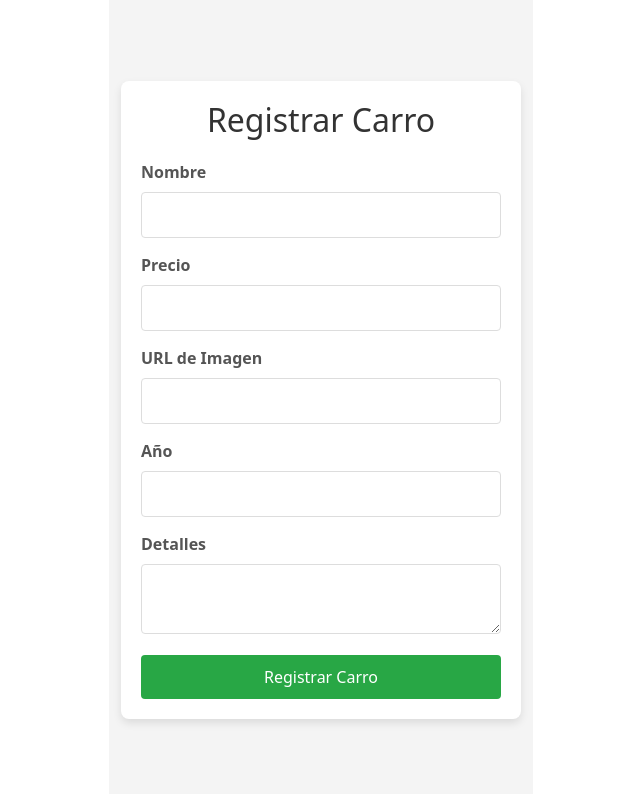
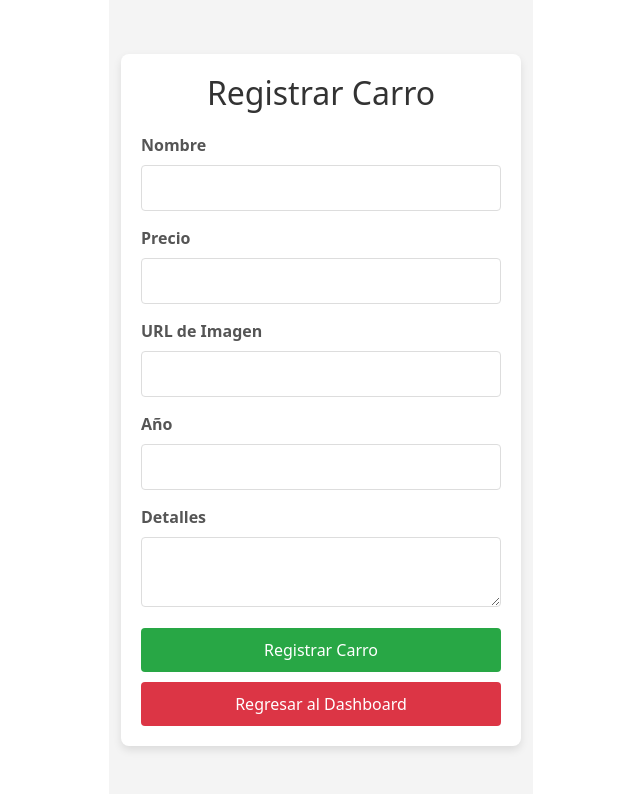
Before and after one commit to MarcoRomo17/concecionaria_TIDSM5A, a React (Create React App) app in the folder concecionaria_neto/: page /RegisterCar in a window 1280 px wide. Shown: the top 794 px of the page, without its empty margins (319-959 px from the left). Built offline with nearby package versions, Linux system fonts and the light colour scheme.

Commit message:
boton de regresar

```diff
--- a/concecionaria_neto/src/app/RegisterCar.css
+++ b/concecionaria_neto/src/app/RegisterCar.css
@@ -68,3 +68,15 @@
     font-size: 14px;
     text-align: center;
   }
+  .back-button {
+    background-color: #dc3545;
+    margin-top: 10px;
+  }
+
+  .back-button:hover {
+    background-color: #c82333;
+  }
+
+  .back-button:active {
+    background-color: #a71d2a;
+  }
--- a/concecionaria_neto/src/app/Registercar.js
+++ b/concecionaria_neto/src/app/Registercar.js
@@ -1,8 +1,10 @@
 import React, { useState } from "react";
+import { useNavigate } from "react-router-dom"; // Importar useNavigate
 import axios from "axios";
 import './RegisterCar.css';
 
 const RegisterCar = () => {
+  const navigate = useNavigate(); // Hook para navegar entre rutas
   const [carro, setCarro] = useState({
     nombre: "",
     precio: "",
@@ -81,6 +83,9 @@ const RegisterCar = () => {
             required
           />
           <button type="submit">Registrar Carro</button>
+          <button type="button" className="back-button" onClick={() => navigate("/dashboard")}>
+            Regresar al Dashboard
+          </button>
         </form>
       </div>
     </div>
```
Also changed, not shown: 1 other file (tests, documents, lock files or other folders).
